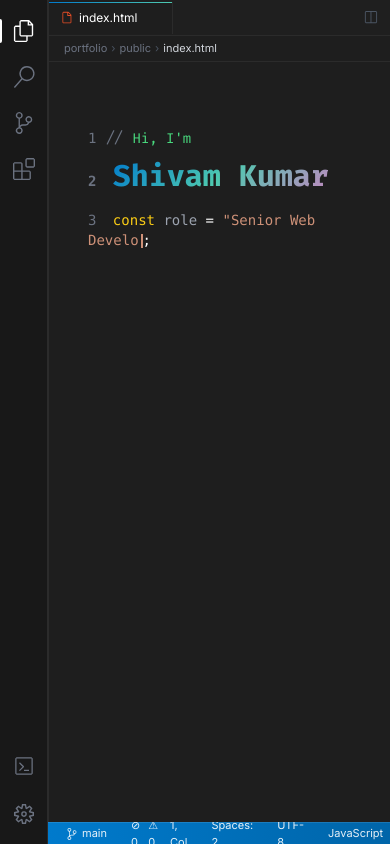
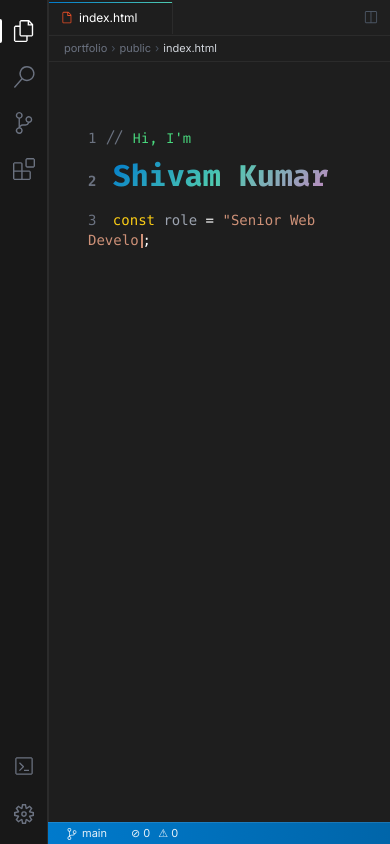
Before and after one commit to shivamkumar9969/EditorPortfolio, a React (Create React App) app: page / in a window 390 px wide. Built offline with nearby package versions, Linux system fonts and the light colour scheme.

Commit message:
mobile resposive;

```diff
--- a/src/component/CommandPalette.jsx
+++ b/src/component/CommandPalette.jsx
@@ -44,7 +44,7 @@ export default function CommandPalette({ isOpen, onClose, onExecute }) {
     if (isOpen) {
       setQuery("");
       setSelectedIndex(0);
-      setTimeout(() => inputRef.current?.focus(), 50);
+      setTimeout(() => inputRef.current?.focus({ preventScroll: true }), 50);
     }
   }, [isOpen]);
 
--- a/src/component/Terminal.jsx
+++ b/src/component/Terminal.jsx
@@ -180,7 +180,7 @@ export default function Terminal({ isOpen, onToggle, onOpenFile, height = 220 })
 
   useEffect(() => {
     if (isOpen && inputRef.current) {
-      inputRef.current.focus();
+      inputRef.current.focus({ preventScroll: true });
     }
   }, [isOpen]);
 
@@ -355,7 +355,7 @@ export default function Terminal({ isOpen, onToggle, onOpenFile, height = 220 })
       <div
         ref={scrollRef}
         className="flex-1 overflow-y-auto px-4 py-2 text-xs leading-5"
-        onClick={() => inputRef.current?.focus()}
+        onClick={() => inputRef.current?.focus({ preventScroll: true })}
       >
         {history.map((entry, i) => (
           <div key={i} style={{ color: getColor(entry.type) }}>
--- a/src/component/VSCodeExplorerPortfolio.jsx
+++ b/src/component/VSCodeExplorerPortfolio.jsx
@@ -279,7 +279,7 @@ export default function VSCodeExplorerPortfolio() {
   ];
 
   return (
-    <div className="flex h-screen w-screen font-mono text-gray-300 relative" style={{ background: "#181818" }}>
+    <div className="flex h-screen w-screen font-mono text-gray-300 relative overflow-hidden" style={{ background: "#181818" }}>
       {/* ─── Activity Bar (far left icon strip) ─── */}
       <div className="w-12 flex flex-col items-center py-2 border-r border-[#2b2b2b] flex-shrink-0"
         style={{ background: "#181818" }}>
@@ -505,6 +505,7 @@ export default function VSCodeExplorerPortfolio() {
           isOpen={terminalOpen}
           onToggle={() => setTerminalOpen(false)}
           onOpenFile={openFileById}
+          height={isMobile ? 160 : 220}
         />
 
         {/* ─── Status Bar ─── */}
@@ -531,19 +532,19 @@ export default function VSCodeExplorerPortfolio() {
 
           {/* Right */}
           <div className="ml-auto flex items-center gap-3">
-            <span className="hover:bg-white/10 px-1.5 rounded cursor-pointer transition-colors">
+            <span className="hover:bg-white/10 px-1.5 rounded cursor-pointer transition-colors hidden sm:inline">
               Ln 1, Col 1
             </span>
-            <span className="hover:bg-white/10 px-1.5 rounded cursor-pointer transition-colors">
+            <span className="hover:bg-white/10 px-1.5 rounded cursor-pointer transition-colors hidden sm:inline">
               Spaces: 2
             </span>
-            <span className="hover:bg-white/10 px-1.5 rounded cursor-pointer transition-colors">
+            <span className="hover:bg-white/10 px-1.5 rounded cursor-pointer transition-colors hidden sm:inline">
               UTF-8
             </span>
-            <span className="hover:bg-white/10 px-1.5 rounded cursor-pointer transition-colors">
+            <span className="hover:bg-white/10 px-1.5 rounded cursor-pointer transition-colors hidden sm:inline">
               JavaScript
             </span>
-            <span className="flex items-center gap-1 hover:bg-white/10 px-1.5 rounded cursor-pointer transition-colors">
+            <span className="flex items-center gap-1 hover:bg-white/10 px-1.5 rounded cursor-pointer transition-colors hidden md:flex">
               <span className="w-1.5 h-1.5 bg-green-400 rounded-full" />
               Shivam Kumar
             </span>
```
